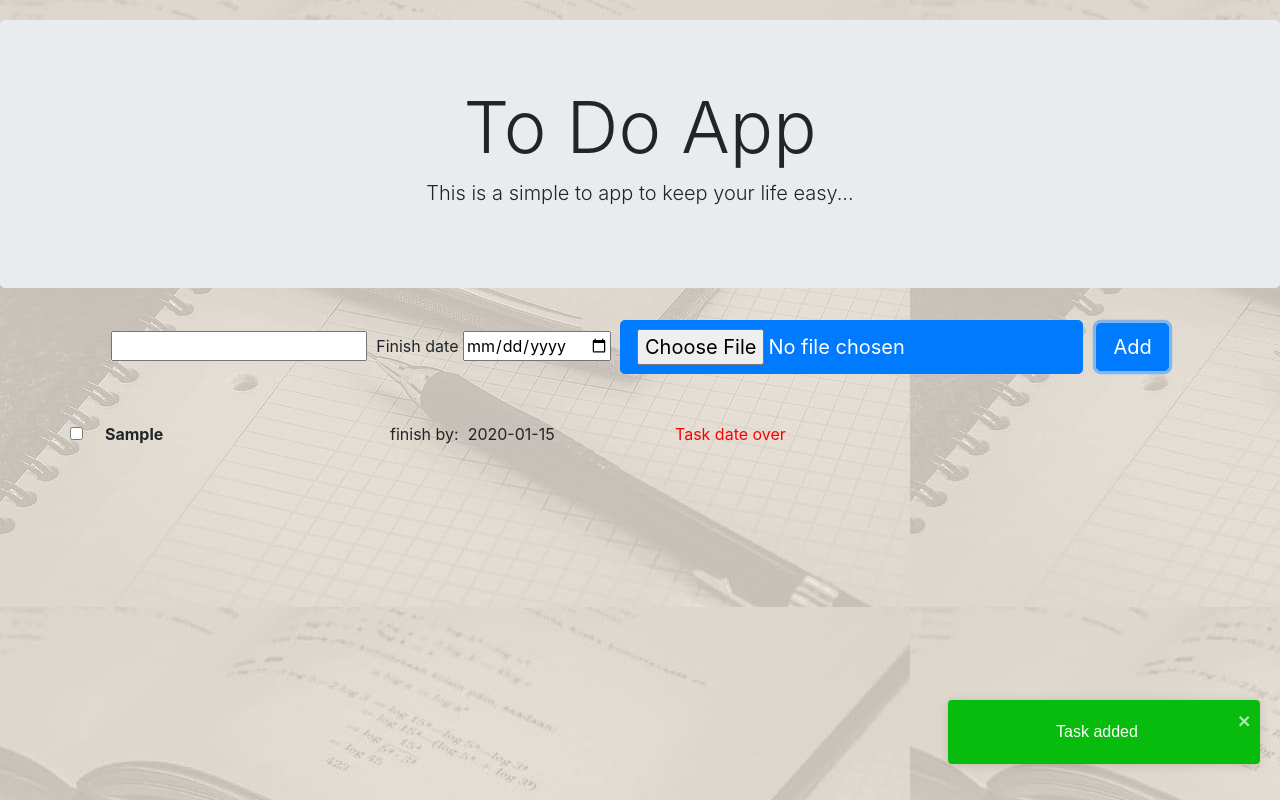
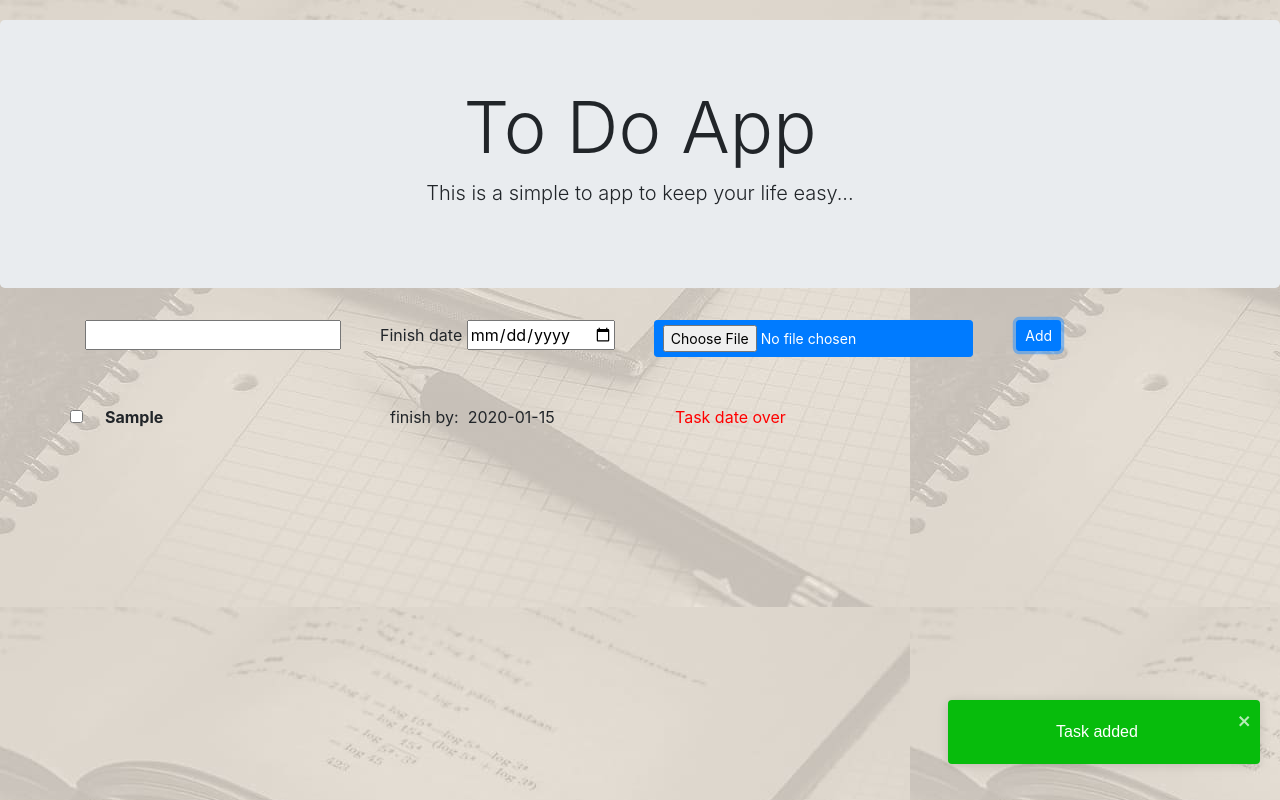
Before and after one commit to tp276/todo, a React (Create React App) app: page / in a window 1280 px wide. Both pictures are taken after typing "Sample", "2020-01-15" into the empty fields and a click on the input "Add". Built offline with nearby package versions, Linux system fonts and the light colour scheme.

Commit message:
adding files

```diff
--- a/src/components/todo.jsx
+++ b/src/components/todo.jsx
@@ -13,8 +13,7 @@ class Todo extends Component {
       date:'',
       taskDateOver:[],
       srcs:[],
-      flag:0,
-      data: []
+      flag:0
     }
   }
 
@@ -58,30 +57,11 @@ class Todo extends Component {
    if(this.state.todo !== '' && this.state.date !== '')
       this.checkTaskDate();
 
-
-    let temp_array = [];
-    let data_array=[];
-    let i,j;
-    for(i=0; i< this.state.todos.length; i++){
-
-        temp_array.push(this.state.todos[i]);
-        temp_array.push(this.state.dates[i]);
-        temp_array.push(this.state.taskDateOver[i]);
-        temp_array.push(this.state.srcs[i]);
-
-        data_array.push(temp_array);
-        temp_array=[];
-    }
-    const final = this.state.data;
-    final.push(data_array);
-    this.setState({
-      data:final
-    })
     }
 
   checkTaskDate = ()=>{
 
-      console.log('printing the dates array',this.state.dates);
+      //console.log('printing the dates array',this.state.dates);
       let today = new Date();
       let curr_date = today.getDate();
       let curr_month = today.getMonth() + 1;
@@ -90,7 +70,7 @@ class Todo extends Component {
       let p = curr_full_date.split('-');
       let md = new Date(p[0], p[1] - 1, p[2]);
       let todayDate = md.toDateString();
-      console.log('current date',todayDate);
+      //console.log('current date',todayDate);
 
         let taskDateCheck= [];
         let length = this.state.dates.length;
@@ -100,16 +80,16 @@ class Todo extends Component {
         let parts = date.split('-');
         let mydate = new Date(parts[0], parts[1] -1, parts[2]);
         let taskDate = mydate.toDateString();
-        console.log('date fetched from array',taskDate);
+        //console.log('date fetched from array',taskDate);
 
 
         taskDateCheck = this.state.taskDateOver;
 
 
         var g1 = new Date(todayDate);
-        console.log('g1 = ',g1);
+        //console.log('g1 = ',g1);
         var g2 = new Date(taskDate);
-        console.log('g2=', g2);
+        //console.log('g2=', g2);
 
         if (g1.getTime() < g2.getTime())
           taskDateCheck.push(false);
@@ -117,12 +97,12 @@ class Todo extends Component {
           taskDateCheck.push(false);
         if (g1.getTime() > g2.getTime())
           taskDateCheck.push(true);
-      this.setState({
-        taskDateOver: taskDateCheck
-      })
-      console.log('printing the length of the taskDateOver array',this.state.taskDateOver.length);
+        this.setState({
+          taskDateOver: taskDateCheck
+        })
+      //console.log('printing the length of the taskDateOver array',this.state.taskDateOver.length);
       this.state.taskDateOver.map( res =>{
-      console.log("task date over array each element: ",res);
+      //console.log("task date over array each element: ",res);
     });
   }
 
@@ -196,23 +176,35 @@ class Todo extends Component {
         <p className="lead text-center">This is a simple to app to keep your life easy...</p>
         </Jumbotron>
 
+        <Container>
 
         <form className="input" onSubmit={this.handleSubmit} className="text-center">
+        <Row>
+          <Col sm= "auto" >
           <input type="text" onChange={(event) =>{ this.setState({ todo: event.target.value})}}/>&nbsp;&nbsp;
+          </Col>
+          <Col sm= "auto" >
           <label>Finish date</label>&nbsp;
           <input type = "date"
             onChange={(event)=>{this.setState({date: event.target.value})}}/>&nbsp;&nbsp;
+          </Col>
+          <Col sm= "auto" >
           <input type="file"
-          className="btn btn-lg btn-primary"
+          className="btn btn-sm btn-primary"
           id="file-selector"
           accept=".jpg, .jpeg, .png"
           onChange={(e) => this.getImage(e)}/> &nbsp;&nbsp;
-          <input type="submit" value="Add" className="btn btn-lg btn-primary"/>
-
+          </Col>
+          <Col sm= "auto">
+          <input type="submit" value="Add" className="btn btn-sm btn-primary"/>
+          </Col>
           <ToastContainer
           position="bottom-right"
           autoClose={2000}/>
+           </Row>
         </form>
+
+        </Container>
 
         <br/>
         <br/>
@@ -232,22 +224,22 @@ class Todo extends Component {
 
 
                   <Row>
-                  <Col style={{fontWeight:'bold'}}>
+                  <Col style={{fontWeight:'bold'}} lg={3}>
 
                   {todo}
                   </Col>
-                  <Col>
+                  <Col lg={3}>
                     finish by: &nbsp;
                   {this.state.dates[index]}&nbsp;</Col>
 
-                  <Col>
+                  <Col lg={3}>
                     {
                     (this.state.taskDateOver[index] == true) ?
                     <p style={{color:'red'}}>Task date over</p>: <p>Task pending</p>
                     }
                   </Col>
 
-                  <Col>
+                  <Col lg={3}>
                       <img src = {this.state.srcs[index]} height= "200"/>
                   </Col>
 
```
